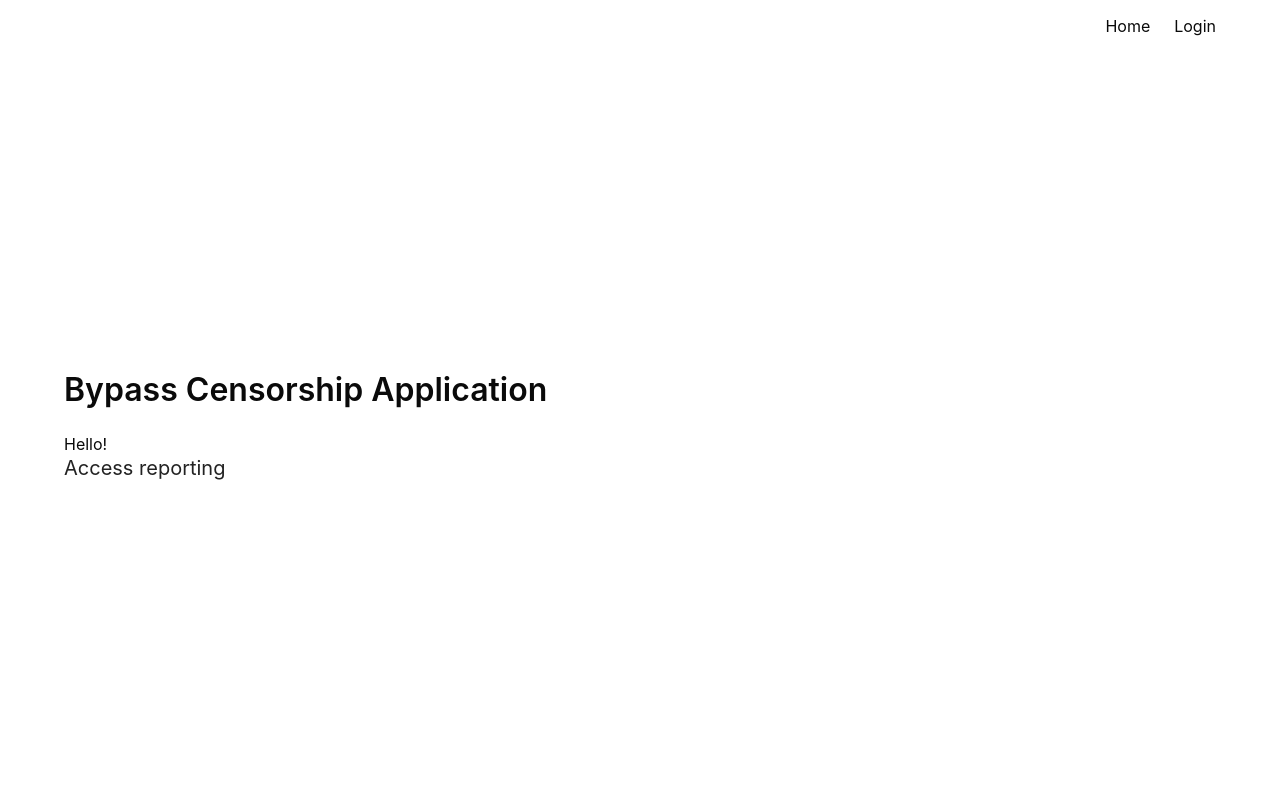
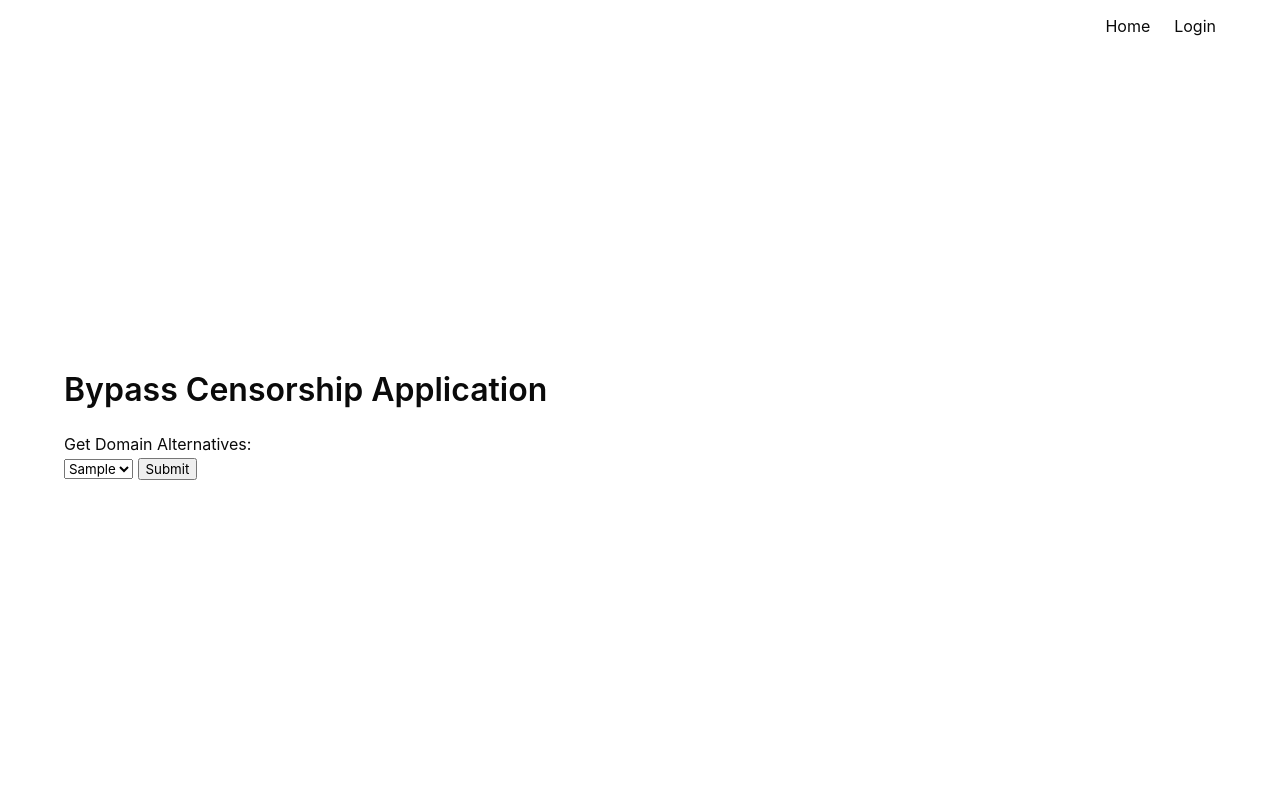
Before and after one commit to OpenTechFund/bypass-otf_proxy, a Flask app: page / in a window 1280 px wide. Run offline with Flask 3, Linux system fonts and the light colour scheme; tables that the repository leaves empty hold one stand-in row (values such as "Sample post").

Commit message:
Adding grabbing alternatives from github and displaying

```diff
--- a/bcapp/flaskapp/app/routes.py
+++ b/bcapp/flaskapp/app/routes.py
@@ -6,13 +6,32 @@ from app import app
 from app.models import User, Token, Domain, Mirror, Report, LogReport
 from . import db
 from . import admin_utilities
+import mirror_tests
 
-@app.route('/')
+@app.route('/', methods=['GET'])
 def home():
     """
     Home page of APP
     """
-    return render_template('index.html', title='Home')
+    domain_list = Domain.query.all()
+    domains = []
+    if request.args.get('domain_choice'):
+        domain_choice = request.args.get('domain_choice')
+        mirror_details = mirror_tests.mirror_detail(domain=domain_choice, mode='web', proxy='')
+        print(mirror_details)
+        alt_domain = mirror_details['domain']
+        current_alternatives = mirror_details['current_alternatives']
+    else:
+        alt_domain = False
+        current_alternatives = False
+
+    for dom in domain_list:
+        domains.append(dom.domain)
+    return render_template('index.html',
+                            title='Home',
+                            domains=domains,
+                            alt_domain=alt_domain,
+                            current_alternatives=current_alternatives)
 
 @app.route('/profile')
 @login_required
--- a/bcapp/flaskapp/app/templates/index.html
+++ b/bcapp/flaskapp/app/templates/index.html
@@ -1,11 +1,31 @@
 {% extends "base.html" %}
 
 {% block content %}
-<h1 class="title">
-  Bypass Censorship Application
-</h1>
-<h1>Hello!</h1>
-<h2 class="subtitle">
-  Access reporting
-</h2>
+  <h1 class="title">
+    Bypass Censorship Application
+  </h1>
+  <h3>
+    Get Domain Alternatives:
+  </h3>
+    <form action="{{ url_for ('home') }}">
+      <select name='domain_choice'>
+        {% for domain in domains %}
+        <option value="{{ domain }}">{{ domain }}</option>
+        {% endfor %}
+      </select>
+      <button type="submit">Submit</button>
+    </form>
+    {% if alt_domain %}
+      <h3>
+        Domain Alternatives for {{ alt_domain }}:
+      </h3>
+      <ul>
+        {% for current_alternative in current_alternatives %}
+          <li>
+            Alternative: <a href= "{{ current_alternative.url }}"> {{ current_alternative.url }}</a> <br/>
+            Current Status: <strong>{{ current_alternative.result }}</strong>
+          </li>
+        {% endfor %}
+    {% endif %}
+
 {% endblock %}
--- a/bcapp/flaskapp/azure_cdn.py
+++ b/bcapp/flaskapp/azure_cdn.py
@@ -6,8 +6,8 @@ from proxy_utilities import get_configs
 
 logger = logging.getLogger('logger')
 
-# from azure.common.credentials import ServicePrincipalCredentials
-# from azure.mgmt.cdn import CdnManagementClient
+from azure.common.credentials import ServicePrincipalCredentials
+from azure.mgmt.cdn import CdnManagementClient
 
 def azure_add(**kwargs):
     configs = get_configs()
```
Also changed, not shown: bcapp/flaskapp/automation.py (+12 -3 lines).
